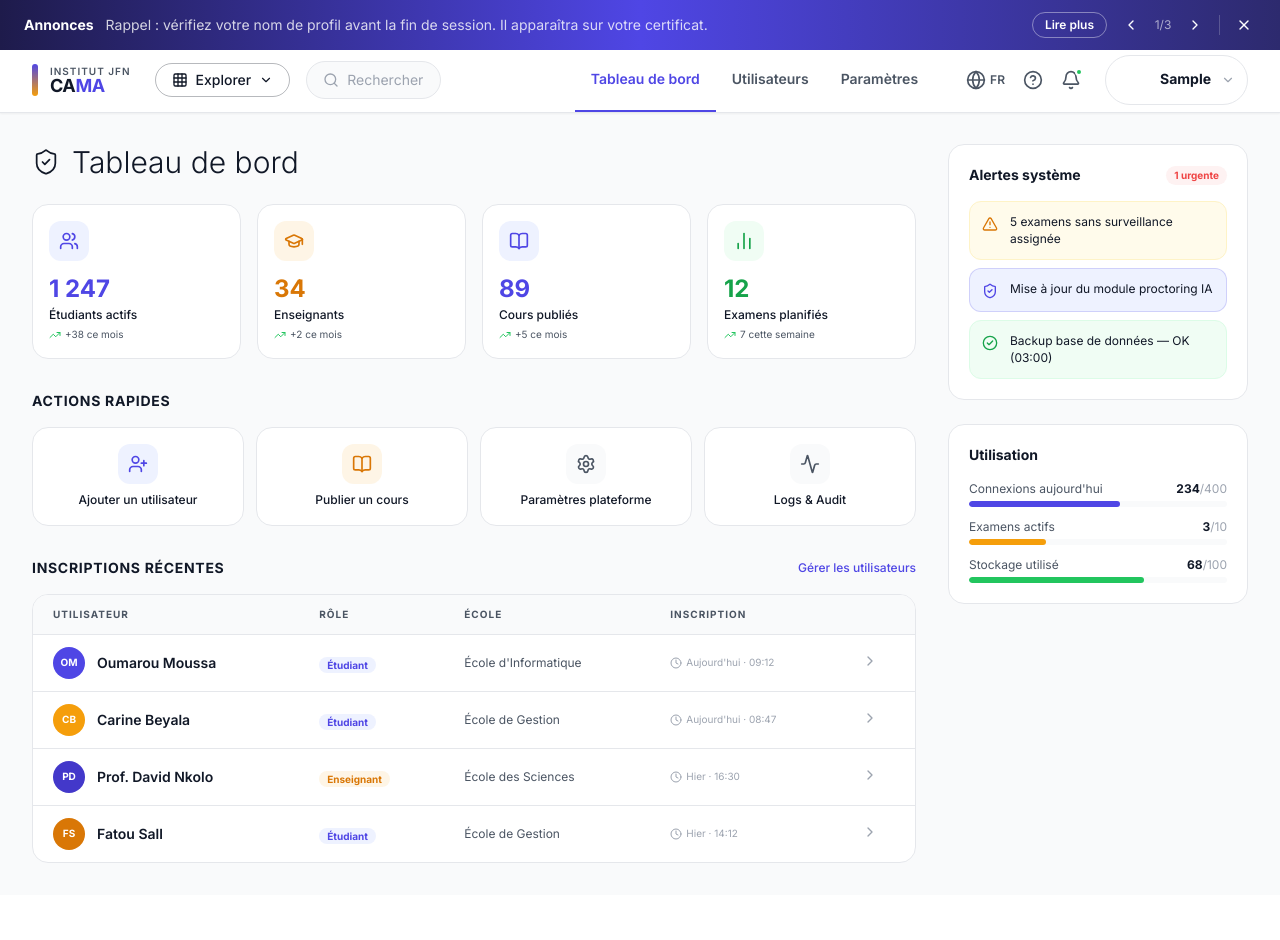
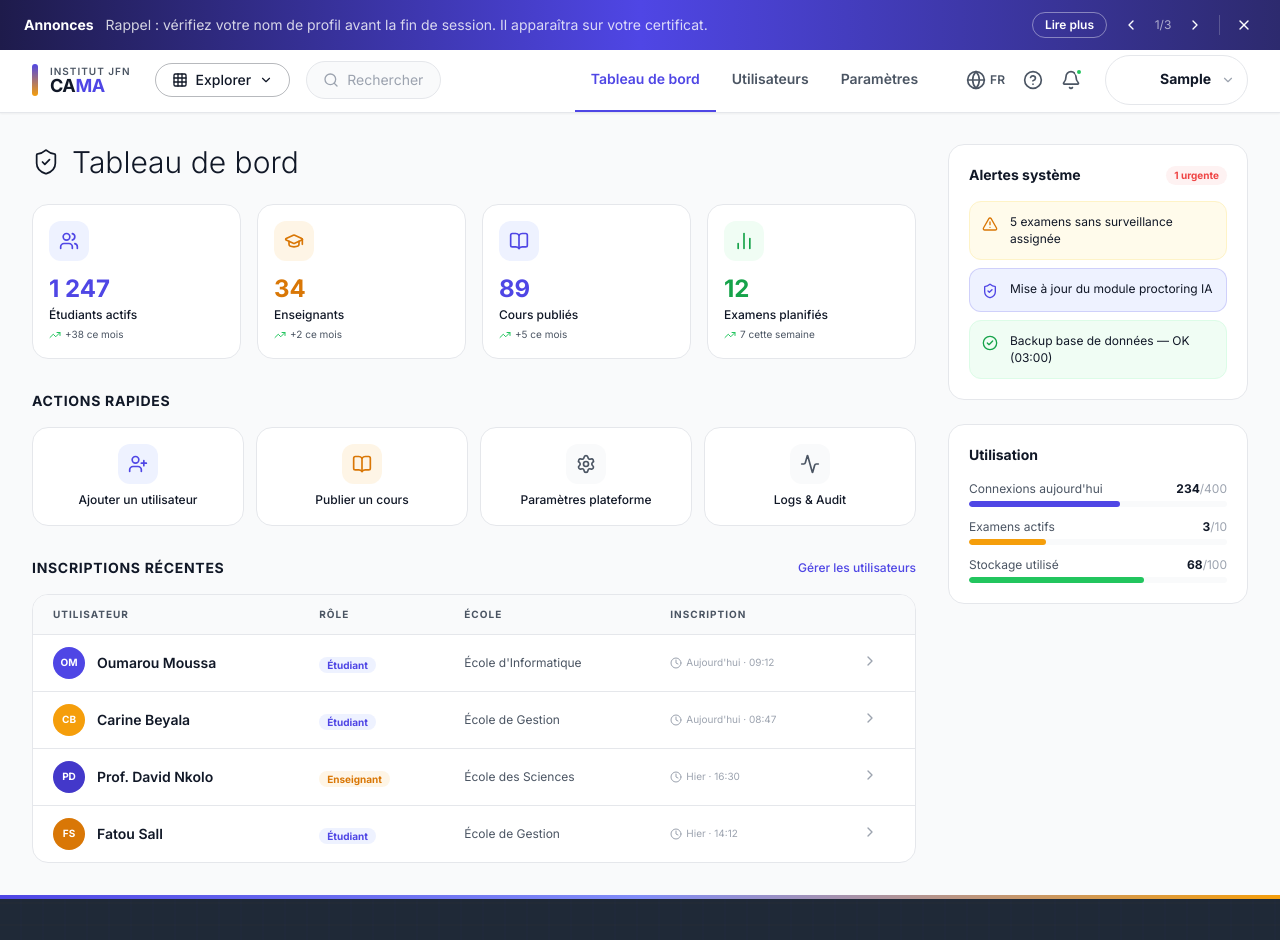
Before and after one commit to end2-237/cama, a Next.js app: page /dashboard in a window 1280 px wide. Shown: the top 940 px of the page. Before the commit the page ends 895 px from the top, so only its background shows below. Built offline with nearby package versions, Linux system fonts and the light colour scheme; sample sign-in values are in the browser's storage.

Commit message:
feat: footer dans le dashboard
https://claude.ai/code/session_01X6GoveqEMahCFBUWfs6AsM

```diff
--- a/src/app/dashboard/page.tsx
+++ b/src/app/dashboard/page.tsx
@@ -8,6 +8,7 @@ import Banner from "@/components/dashboard/Banner";
 import StudentView from "@/components/dashboard/StudentView";
 import TeacherView from "@/components/dashboard/TeacherView";
 import AdminView from "@/components/dashboard/AdminView";
+import Footer from "@/components/landing/Footer";
 
 const tabsMap: Record<string, string[]> = {
   etudiant:   ["Mes Cours", "Calendrier", "Résultats"],
@@ -56,6 +57,7 @@ export default function DashboardPage() {
           {user.role === "enseignant" && <TeacherView />}
           {user.role === "admin"      && <AdminView />}
         </main>
+        <Footer />
       </div>
     </>
   );
```
